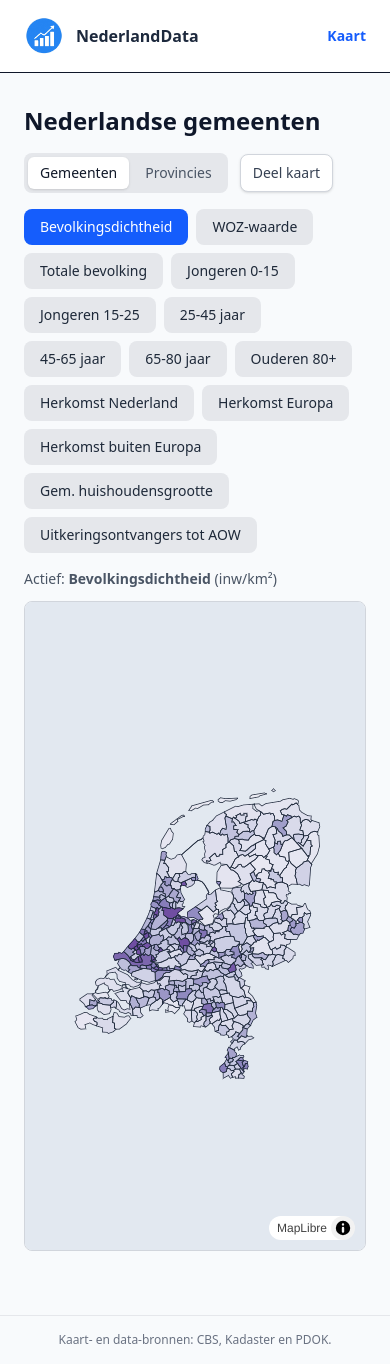
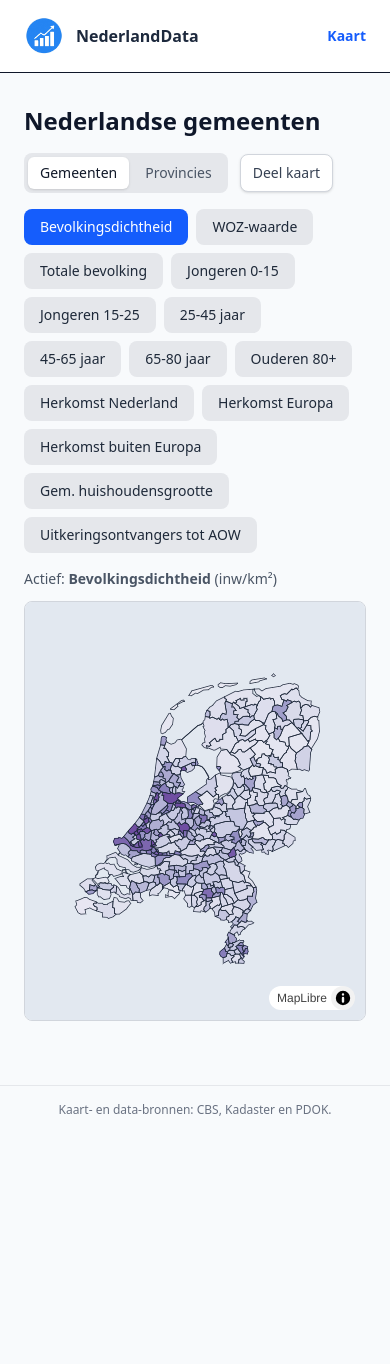
Before and after one commit to nederlanddata/test, a Next.js app: page / in a window 390 px wide. After the commit the page ends 1134 px from the top, so only its background shows below. Built offline with nearby package versions, Linux system fonts and the light colour scheme.

Commit message:
Update page.tsx

```diff
--- a/app/page.tsx
+++ b/app/page.tsx
@@ -694,9 +694,8 @@ export default function KaartPage() {
         ref={mapContainer}
         style={{
           width: '100%',
-          height: '650px',
         }}
-        className="rounded-lg overflow-hidden border border-gray-300"
+        className="h-[420px] md:h-[650px] rounded-lg overflow-hidden border border-gray-300"
       />
     </div>
   );
```
